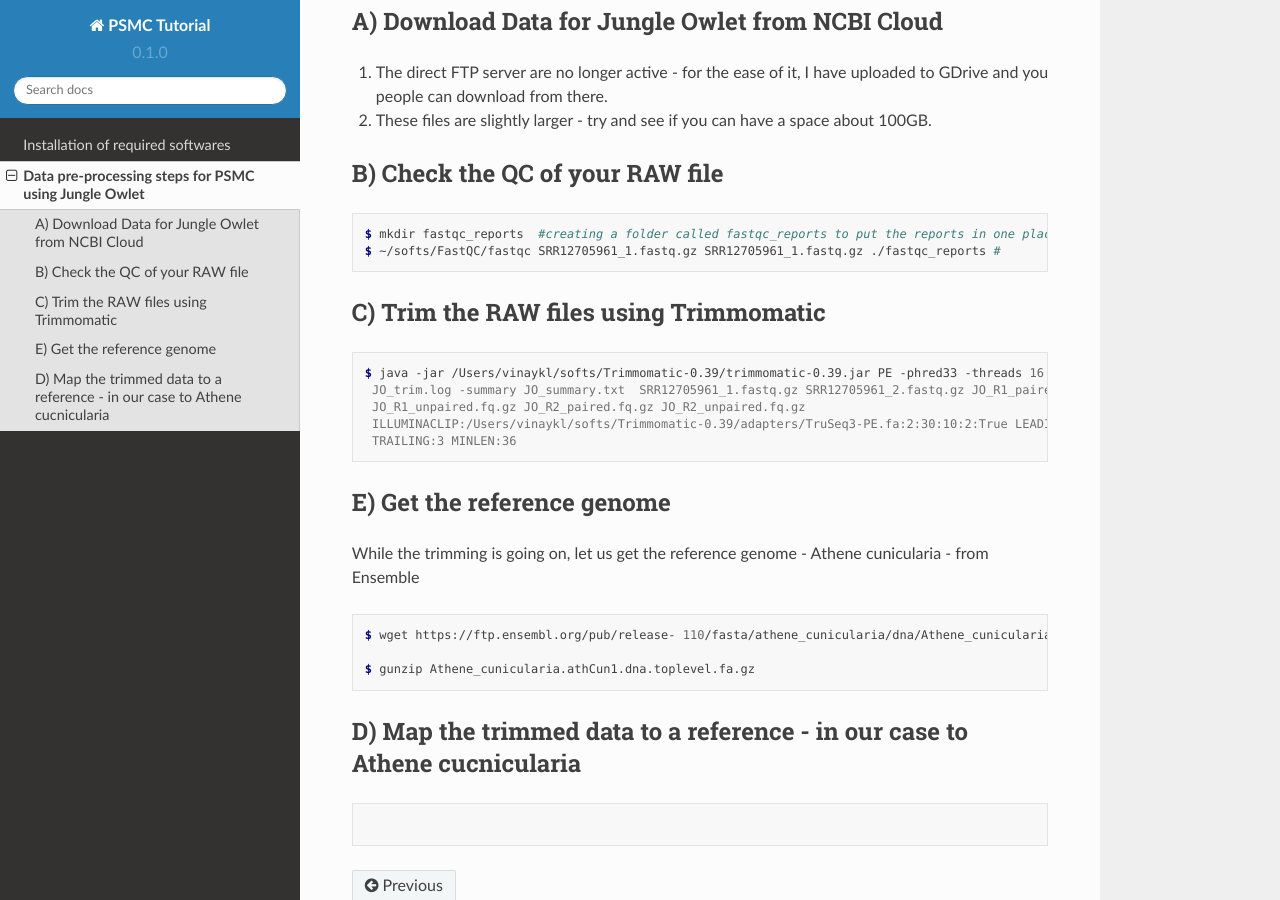
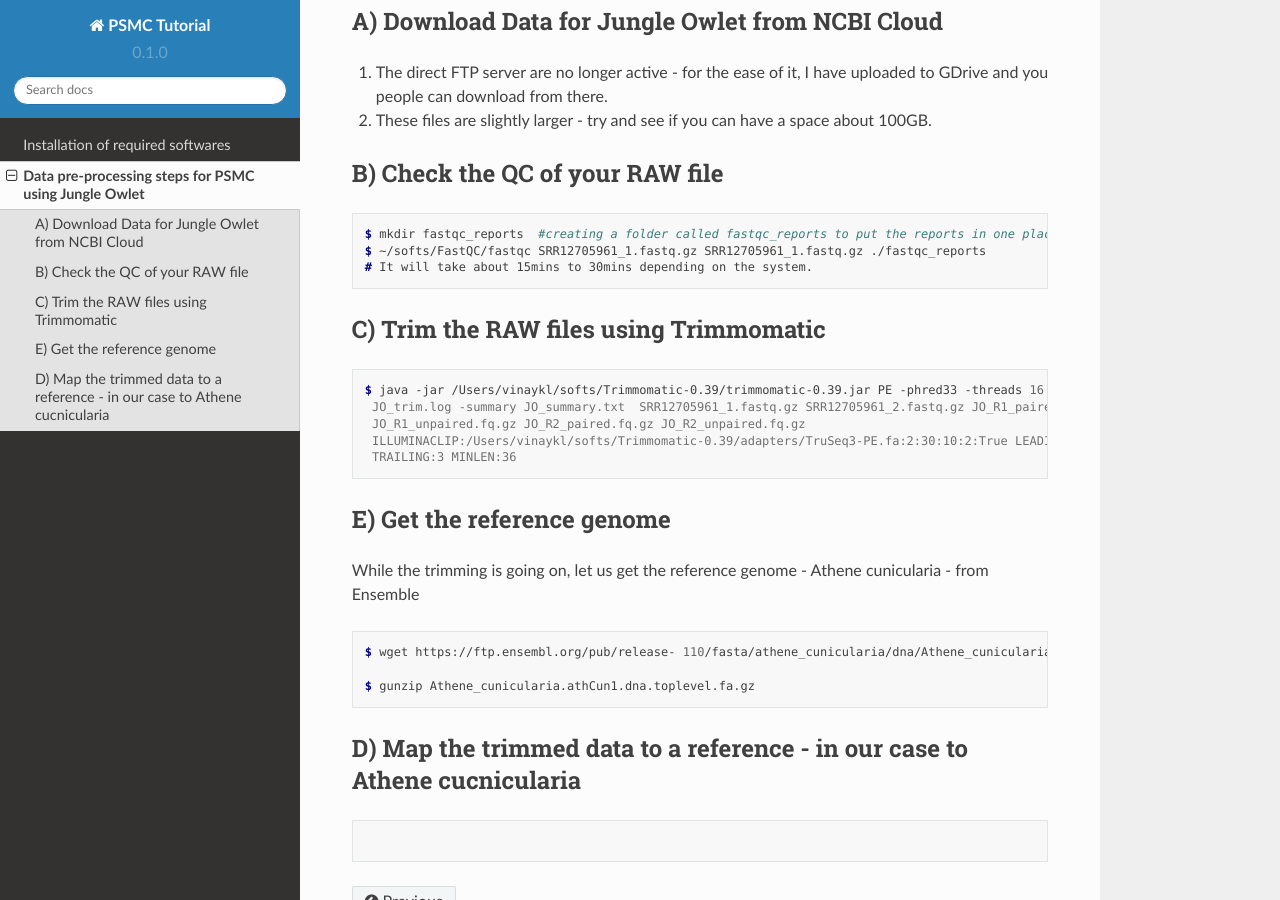
Before and after one commit to stachyris/PSMC_Tutorial-BirdLab, a Sphinx documentation site: the page built from docs/source/01_Data_Pre-Processing.rst, in a window 1280 px wide and 900 px high, scrolled down 361 px. Built offline with Sphinx 7.4.7 and the Read the Docs theme 2.0.0, drawn with Linux system fonts in a browser that asks for light colours.

Commit message:
Update 01_Data_Pre-Processing.rst

```diff
--- a/docs/source/01_Data_Pre-Processing.rst
+++ b/docs/source/01_Data_Pre-Processing.rst
@@ -22,7 +22,8 @@ B) Check the QC of your RAW file
 .. code-block:: console
 
   $ mkdir fastqc_reports  #creating a folder called fastqc_reports to put the reports in one place
-  $ ~/softs/FastQC/fastqc SRR12705961_1.fastq.gz SRR12705961_1.fastq.gz ./fastqc_reports #
+  $ ~/softs/FastQC/fastqc SRR12705961_1.fastq.gz SRR12705961_1.fastq.gz ./fastqc_reports
+  # It will take about 15mins to 30mins depending on the system.
 
 
 C) Trim the RAW files using Trimmomatic
```
